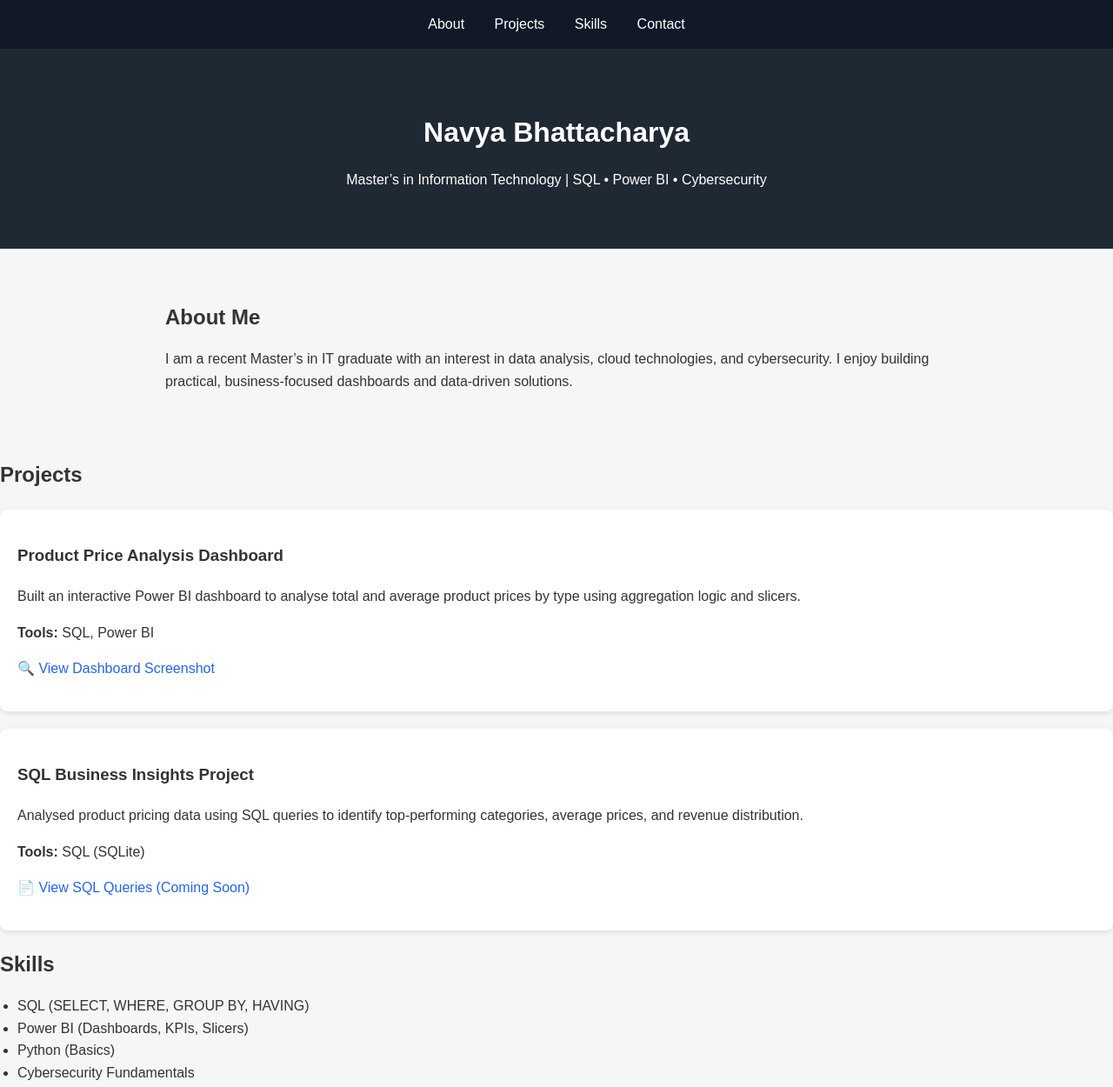
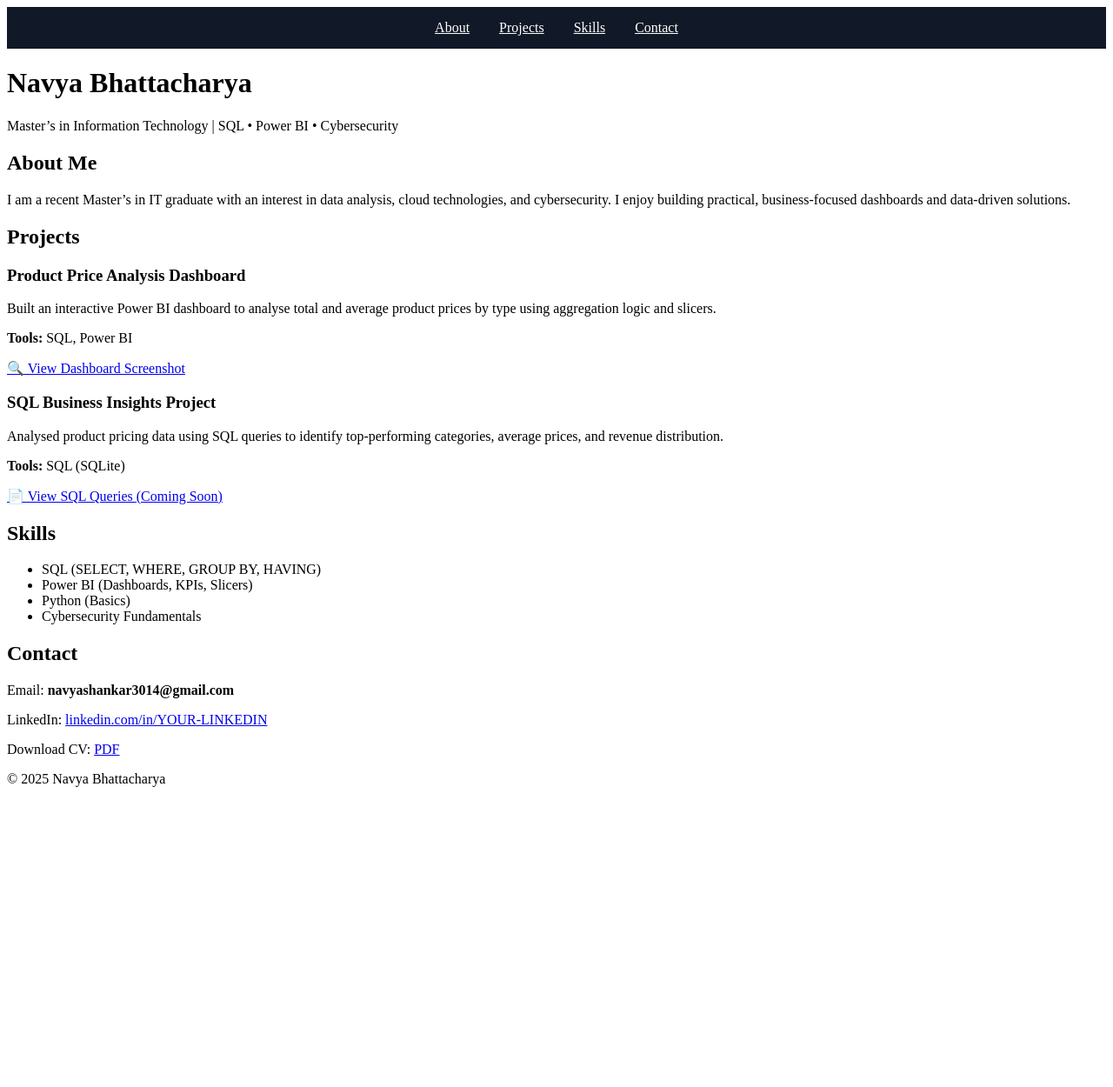
Before and after one commit to nimso30/navyabhattacharya.github.io, a plain HTML site: page index.html in a window 1280 px wide. Shown: the top 1250 px of the page at 87% size. After the commit the page ends 913 px from the top, so only its background shows below. Drawn offline with Linux system fonts and the light colour scheme.

Commit message:
Update index.html

```diff
--- a/index.html
+++ b/index.html
@@ -1,86 +1,6 @@
-<html>
-<head>
-  <meta name="viewport" content="width=device-width, initial-scale=1.0">
+<body>
 
-  <title>Navya Bhattacharya | Portfolio</title>
-  <style>
-    body {
-    font-family: Arial, sans-serif;
-    margin: 0;
-    background-color: #f4f6f8;
-    color: #333;
-    line-height: 1.6;
-  }
-
-  header {
-    background-color: #1f2933;
-    color: white;
-    padding: 50px 20px;
-    text-align: center;
-  }
-
-  section {
-    max-width: 900px;
-    margin: auto;
-    padding: 40px 20px;
-  }
-
-  h1, h2 {
-    margin-bottom: 10px;
-  }
-
-  .project {
-    background: white;
-    padding: 20px;
-    border-radius: 8px;
-    margin-top: 20px;
-    box-shadow: 0 2px 6px rgba(0,0,0,0.1);
-    transition: 0.3s ease;
-  }
-
-  .project:hover {
-    transform: translateY(-5px);
-    box-shadow: 0 8px 20px rgba(0,0,0,0.15);
-  }
-
-  ul {
-    padding-left: 20px;
-  }
-
-  footer {
-    background: #1f2933;
-    color: white;
-    text-align: center;
-    padding: 20px;
-  }
-
-  a {
-    color: #2563eb;
-    text-decoration: none;
-  }
-
-  a:hover {
-    text-decoration: underline;
-  }
-    @media (max-width: 600px) {
-  header h1 {
-    font-size: 28px;
-  }
-
-  nav a {
-    display: block;
-    margin: 10px 0;
-  }
-
-  section {
-    padding: 20px;
-  }
-}
-
-  </style>
-</head>
-
-<body>
+  <!-- Navigation -->
   <nav style="background:#111827; padding:15px; text-align:center;">
     <a href="#about" style="color:white; margin:15px;">About</a>
     <a href="#projects" style="color:white; margin:15px;">Projects</a>
@@ -88,13 +8,13 @@
     <a href="#contact" style="color:white; margin:15px;">Contact</a>
   </nav>
 
-
+  <!-- Header -->
   <header>
     <h1>Navya Bhattacharya</h1>
     <p>Master’s in Information Technology | SQL • Power BI • Cybersecurity</p>
   </header>
 
-
+  <!-- About -->
   <section id="about">
     <h2>About Me</h2>
     <p>
@@ -104,7 +24,8 @@
     </p>
   </section>
 
-  <div class="section">
+  <!-- Projects -->
+  <section id="projects">
     <h2>Projects</h2>
 
     <div class="project">
@@ -114,11 +35,13 @@
         product prices by type using aggregation logic and slicers.
       </p>
       <p><strong>Tools:</strong> SQL, Power BI</p>
-
       <p>
-        <a href="dashboard_overview.png" target="_blank">🔍 View Dashboard Screenshot</a>
+        <a href="dashboard_overview.png" target="_blank">
+          🔍 View Dashboard Screenshot
+        </a>
       </p>
     </div>
+
     <div class="project">
       <h3>SQL Business Insights Project</h3>
       <p>
@@ -126,16 +49,16 @@
         categories, average prices, and revenue distribution.
       </p>
       <p><strong>Tools:</strong> SQL (SQLite)</p>
-
       <p>
-    <a href="#" target="_blank">📄 View SQL Queries (Coming Soon)</a>
+        <a href="#" target="_blank">
+          📄 View SQL Queries (Coming Soon)
+        </a>
       </p>
     </div>
+  </section>
 
-
-  </div>
-
-  <div class="section">
+  <!-- Skills -->
+  <section id="skills">
     <h2>Skills</h2>
     <ul>
       <li>SQL (SELECT, WHERE, GROUP BY, HAVING)</li>
@@ -143,9 +66,9 @@
       <li>Python (Basics)</li>
       <li>Cybersecurity Fundamentals</li>
     </ul>
-  </div>
+  </section>
 
-  <section id="contact">
+  <!-- Contact -->
   <section id="contact">
     <h2>Contact</h2>
 
@@ -165,9 +88,10 @@
       </a>
     </p>
   </section>
+
+  <!-- Footer -->
   <footer>
     © 2025 Navya Bhattacharya
   </footer>
 
 </body>
-</html>
```
Lines whose indentation alone changed are shown as unchanged.
